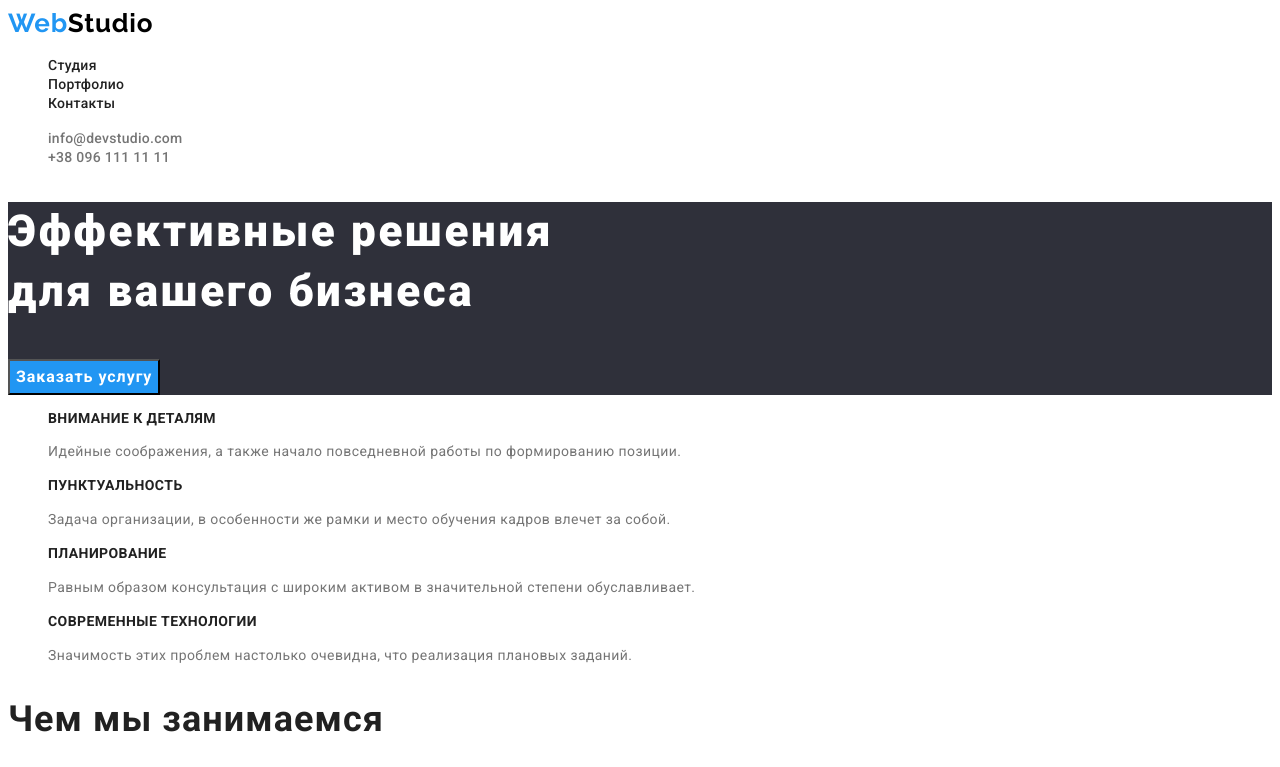
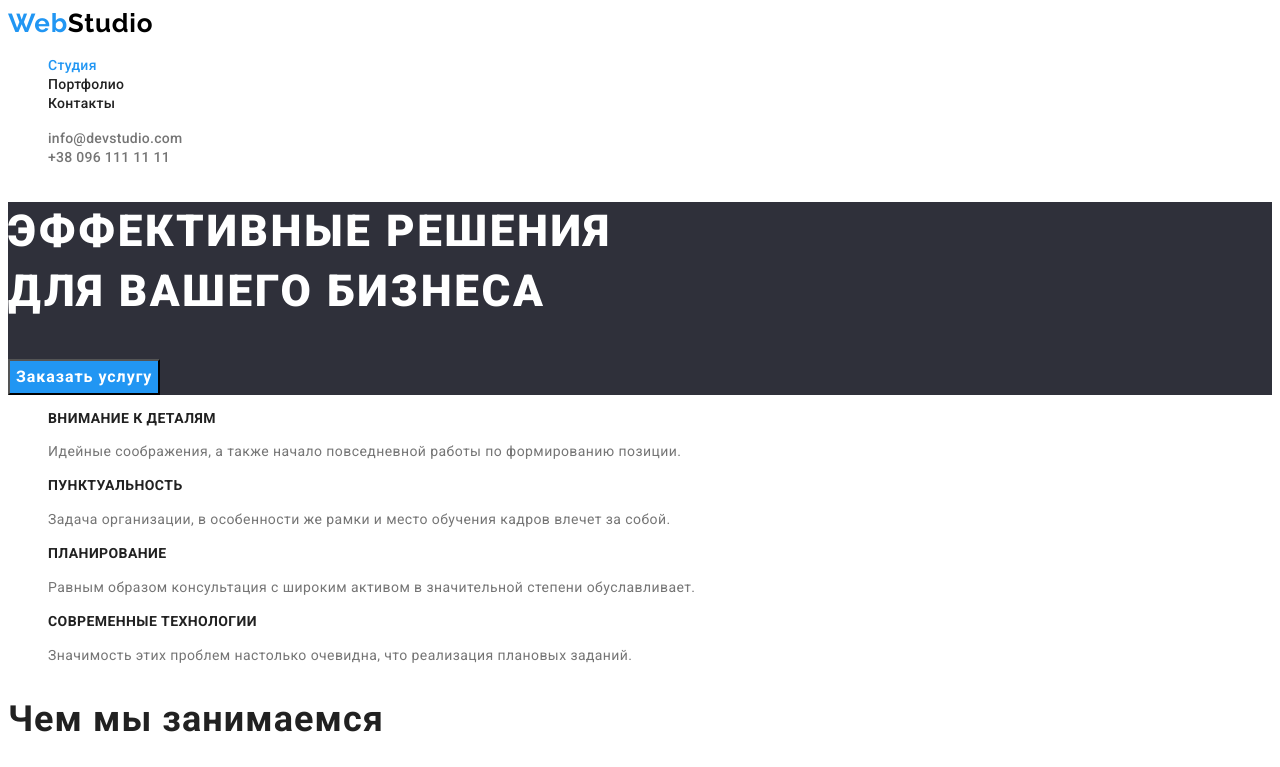
Before and after one commit to Ivan-Laptiev/goit-markup-hw-02, a plain HTML site: page index.html in a window 1280 px wide. Shown: the top 767 px of the page. Drawn offline with Linux system fonts and the light colour scheme.

Commit message:
Финальный вариант
Исправлено - главный заголовок заглавными буквами, "Студия" и "Портфолио" подсвечены на своих страничках

```diff
--- a/css/styles.css
+++ b/css/styles.css
@@ -67,6 +67,14 @@ body {
   color: var(--first-header-text-color);
 }
 
+.header-link-active{
+  font-weight: 500;
+  font-size: 14px;
+  line-height: 1.14;
+  letter-spacing: 0.02em;
+  color: var(--accent-color);
+}
+
 .header-link:hover,
 .header-link:focus {
   color: var(--accent-color);
@@ -96,6 +104,7 @@ body {
   font-size: 44px;
   line-height: 1.36;
   letter-spacing: 0.06em;
+  text-transform: uppercase;
   color: var(--main-title-color);
 }
 
--- a/index.html
+++ b/index.html
@@ -22,7 +22,7 @@
         >
         <ul class="list header-list">
           <li class="header-item">
-            <a class="link header-link" href="index.html">Студия</a>
+            <a class="link header-link-active" href="index.html">Студия</a>
           </li>
           <li class="header-item">
             <a class="link header-link" href="portfolio.html">Портфолио</a>
```
Also changed, not shown: portfolio.html (+1 -1 lines).
